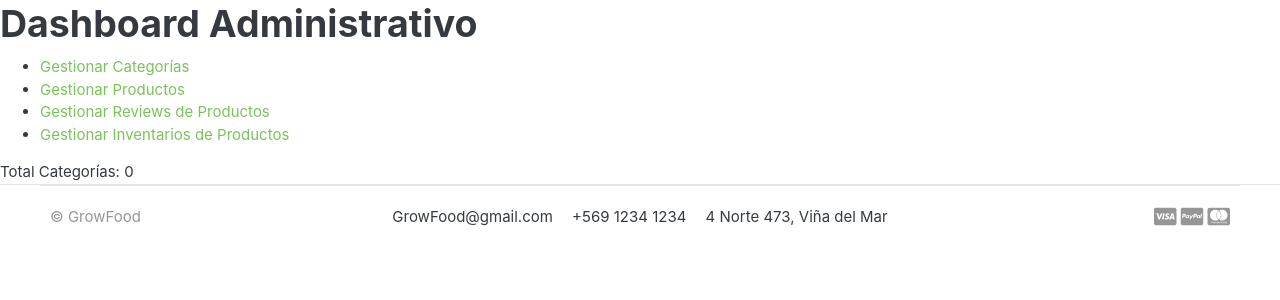
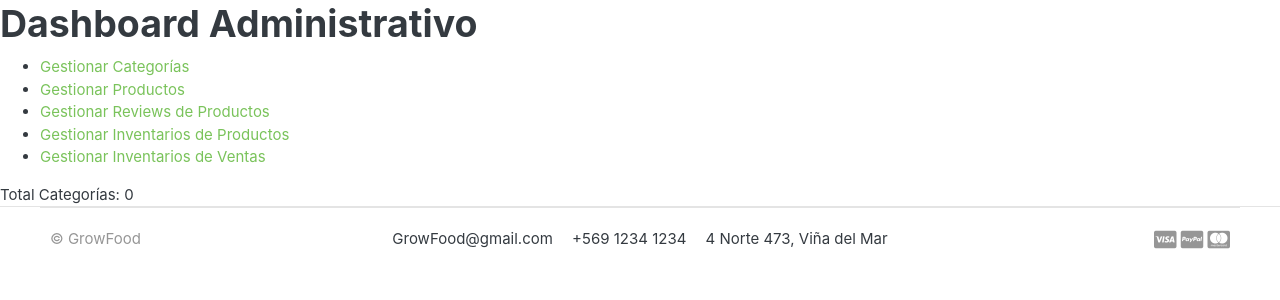
Before and after one commit to retamalpeirano/django_ecommerce, a Django app: page /erp/ in a window 1280 px wide. Shown: the part 89-389 px from the top of the page. Run offline with Django 5.2, Linux system fonts and the light colour scheme; the visitor is signed in with stand-in values (Sample User, id 1); data that the repository does not hold is empty; some libraries are stand-ins or nearby versions; some web fonts are replaced.

Commit message:
Vamos súper bien.

```diff
--- a/templates/adminApp/dashboard.html
+++ b/templates/adminApp/dashboard.html
@@ -7,6 +7,7 @@
     <li><a href="{% url 'adminApp:product_list' %}">Gestionar Productos</a></li>
     <li><a href="{% url 'adminApp:reviewrating_list' %}">Gestionar Reviews de Productos</a></li>
     <li><a href="{% url 'adminApp:inventory_list' %}">Gestionar Inventarios de Productos</a></li>
+    <li><a href="{% url 'adminApp:order_list' %}">Gestionar Inventarios de Ventas</a></li>
 </ul>
 <div>
     <p>Total Categorías: {{ category_count }}</p>
```
